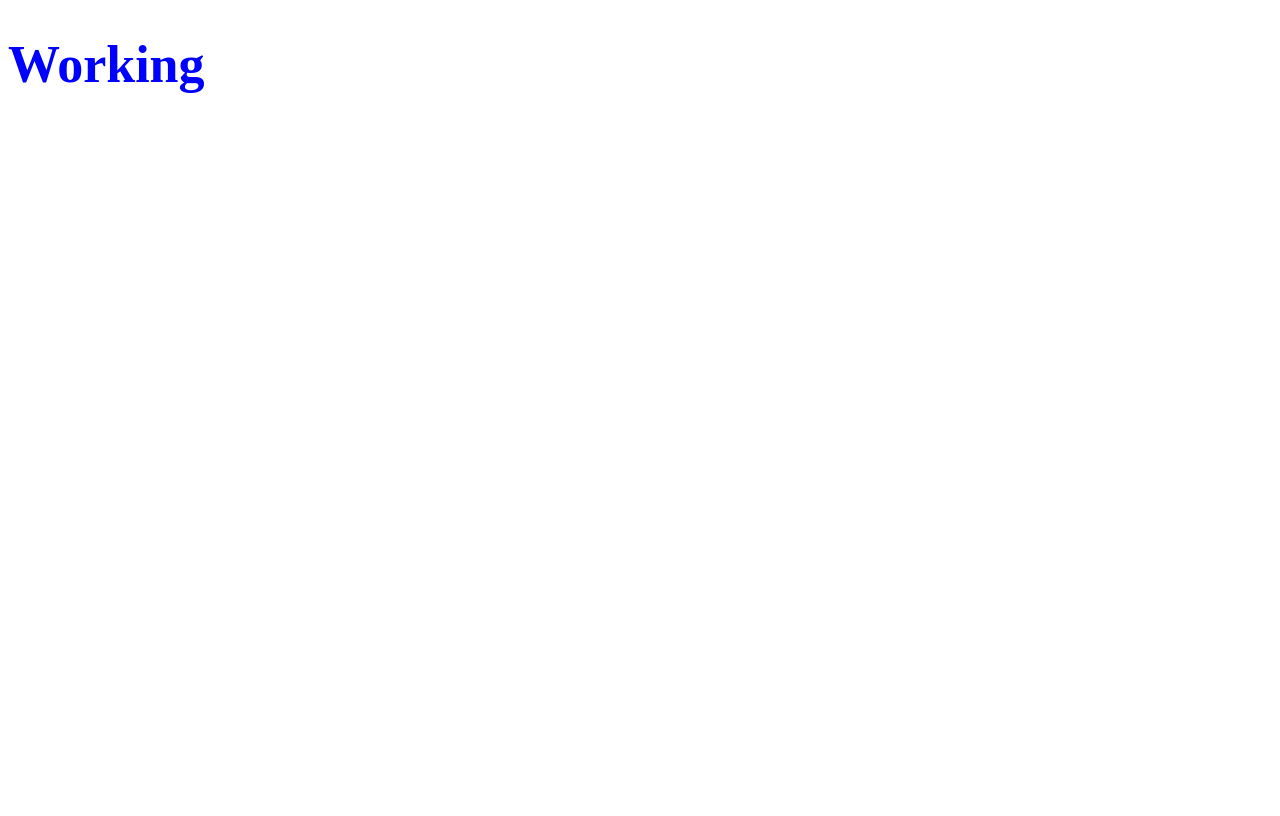
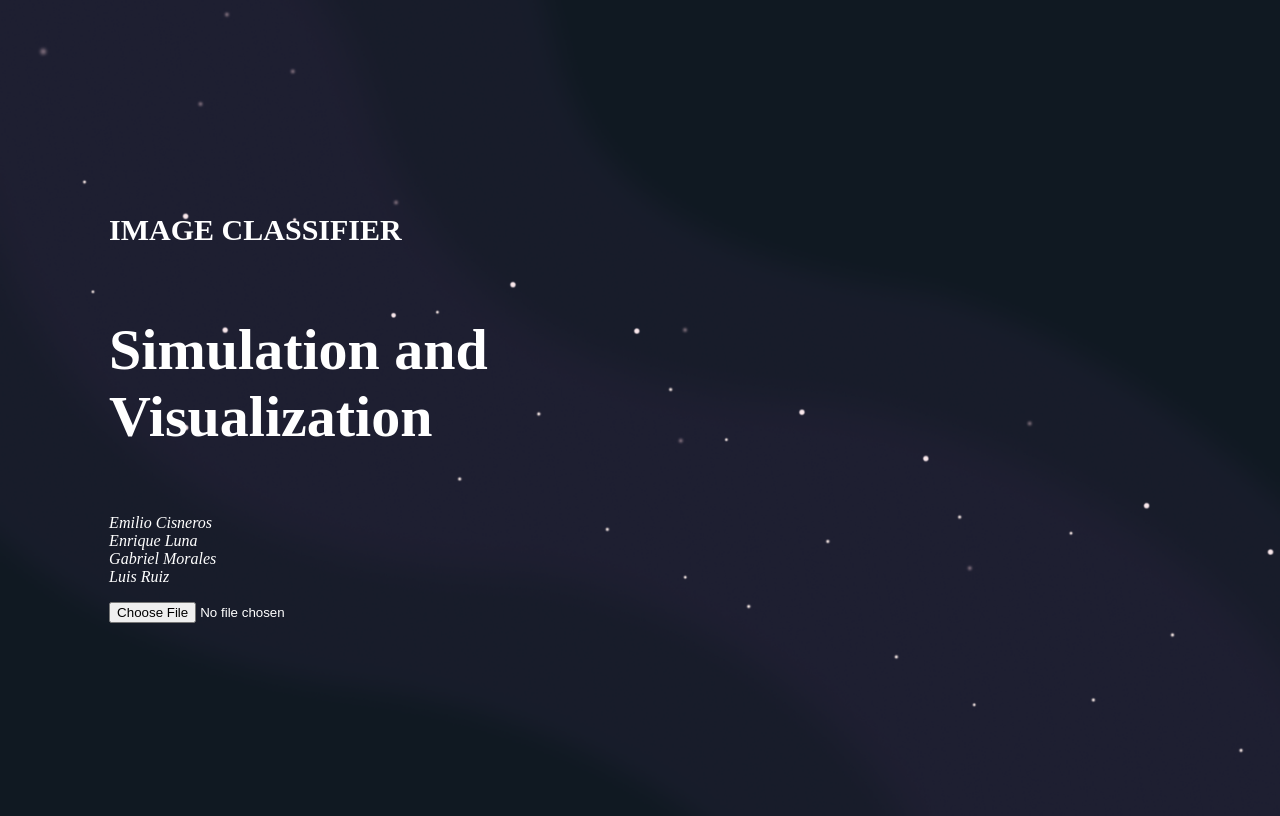
Before and after one commit to LuisRuiz05/ImageClassifier, a website: page index.html in a window 1280 px wide. Drawn offline with Linux system fonts and the light colour scheme.

Commit message:
Web Page Design

```diff
--- a/index.html
+++ b/index.html
@@ -8,6 +8,20 @@
     <title>Image Classifier</title>
 </head>
 <body>
-    <h1>Working</h1>
+    <div class="container">
+        <h1>IMAGE CLASSIFIER</h1>
+
+        <h2>Simulation and<br>
+        Visualization</h2>
+
+         <p><i>
+        Emilio Cisneros<br>
+        Enrique Luna<br>
+        Gabriel Morales<br>
+        Luis Ruiz<br>
+        </i></p>
+
+        <input type="file" id="imageInput" accept="image/*">
+    </div>
 </body>
 </html>
--- a/public/css/style.css
+++ b/public/css/style.css
@@ -1,5 +1,24 @@
+body {
+  background-image: url(../design-imgs/background.png);
+  background-size: cover;
+  background-repeat: no-repeat;
+
+  color: white;
+}
+
 h1 {
-  font-weight: bold;
-  color: blue;
-  font-size: 52px;
+  font-size: 30px;
 }
+
+h2 {
+  font-size: 58px;
+}
+
+.container {
+  margin-left: 8%;
+  display: flex;
+  flex-direction: column;
+  align-items: flex-start;
+  justify-content: center;
+  height: 100vh;
+}
```
Also changed, not shown: public/design-imgs/background.png (added).
